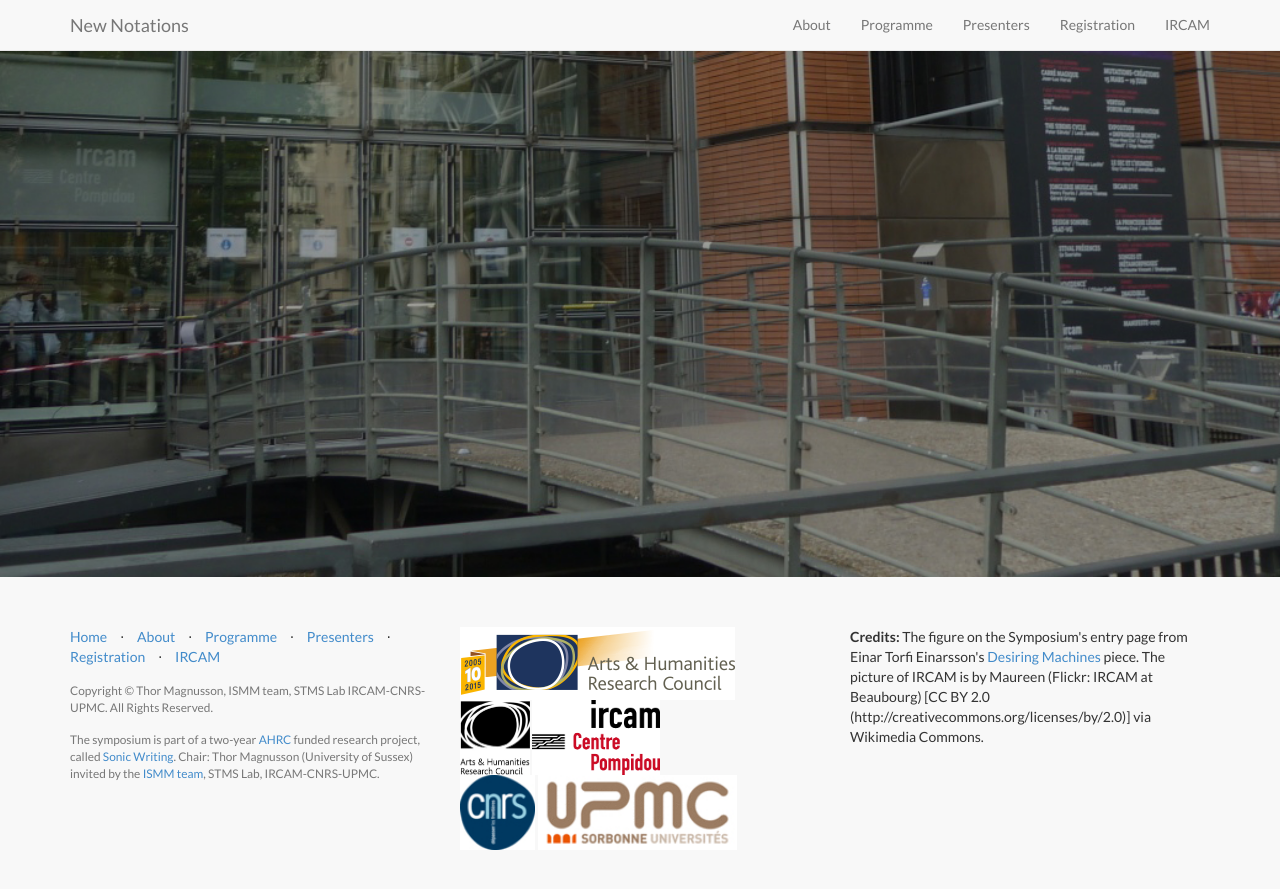
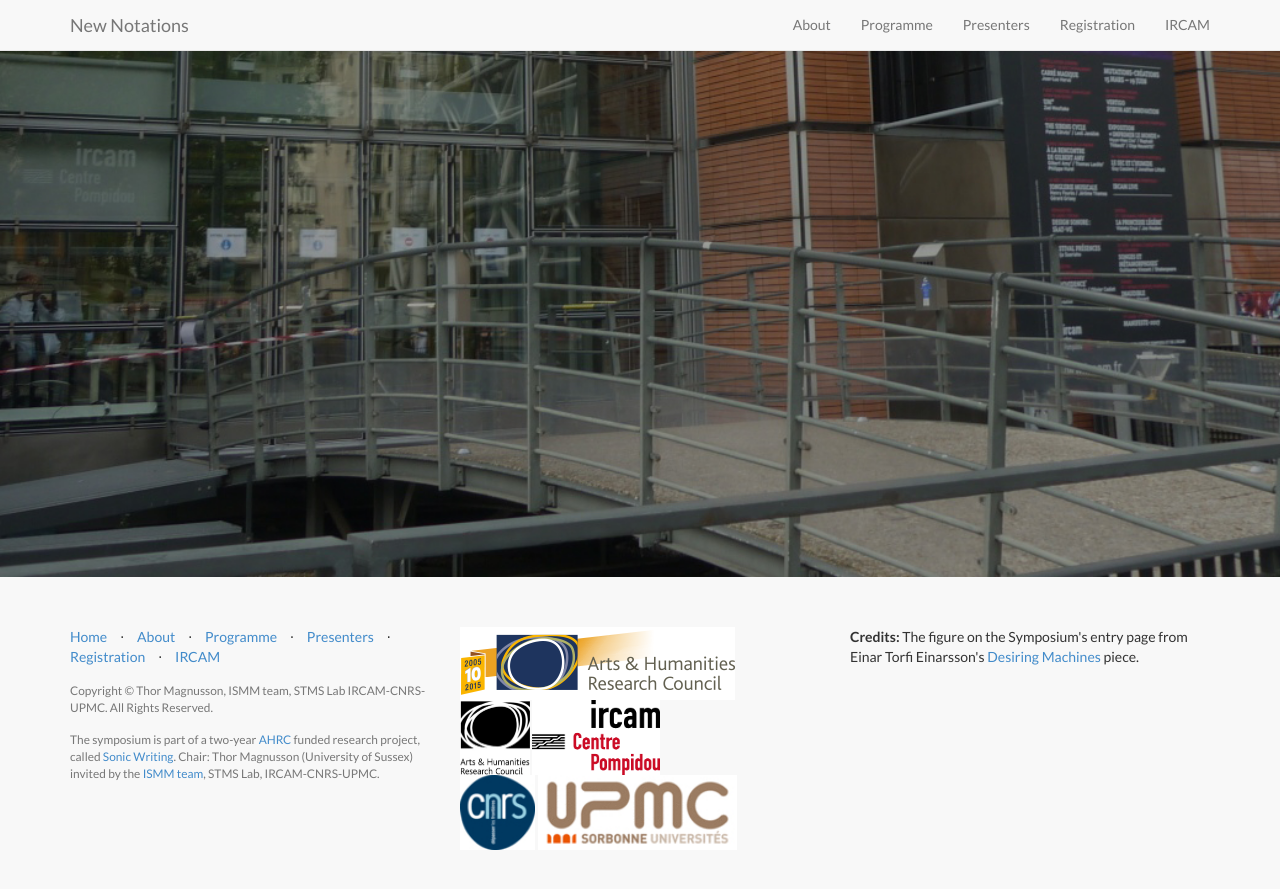
Before and after one commit to thormagnusson/ircam, a Jekyll site: the page built from index.html, in a window 1280 px wide and 900 px high, scrolled down 18157 px. Shown: the top 889 px of the window. Built offline with Jekyll 4.4.1, drawn with Linux system fonts in a browser that asks for light colours; nearby versions of some CDN libraries; library files that are not in the unit come from our copies.

```diff
--- a/_includes/footer.html
+++ b/_includes/footer.html
@@ -60,7 +60,7 @@
 
 
             <div class="col-md-4">
-                <b>Credits:</b> The figure on the Symposium's entry page from Einar Torfi Einarsson's <a href="https://prezi.com/4opoxg6q_7bz/desiring-machines/" target="_blank"> Desiring Machines</a> piece. The picture of IRCAM is by Maureen (Flickr: IRCAM at Beaubourg) [CC BY 2.0 (http://creativecommons.org/licenses/by/2.0)] via Wikimedia Commons.
+                <b>Credits:</b> The figure on the Symposium's entry page from Einar Torfi Einarsson's <a href="https://prezi.com/4opoxg6q_7bz/desiring-machines/" target="_blank"> Desiring Machines</a> piece.
             </div>
         </div>
     </div>
```
